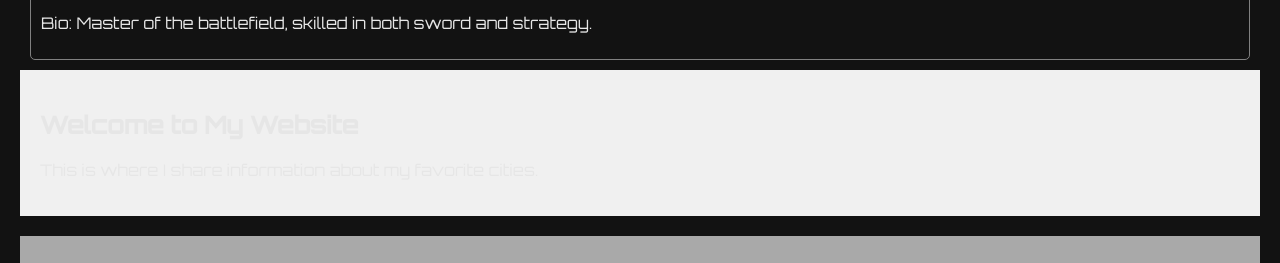
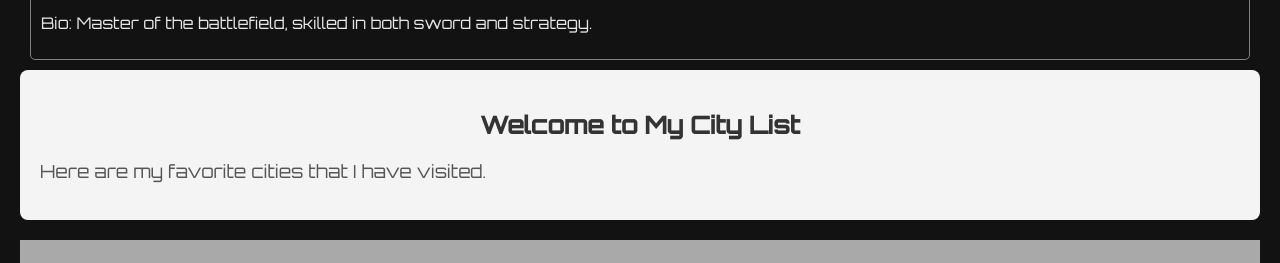
Before and after one commit to brucethe1/alx-fe-reactjs, a React (Vite) app in the folder alx-react-app-new/: page / in a window 1280 px wide. Shown: the part 134-397 px from the top of the page. Built offline with nearby package versions, Linux system fonts and the light colour scheme.

Commit message:
Update MainContent.jsx

```diff
--- a/alx-react-app-new/src/components/MainContent.jsx
+++ b/alx-react-app-new/src/components/MainContent.jsx
@@ -1,11 +1,12 @@
-// MainContent.jsx
-function MainContent() {
-    return (
-      <main style={{ padding: '20px', backgroundColor: '#f0f0f0' }}>
-        <h2>Welcome to My Website</h2>
-        <p>This is where I share information about my favorite cities.</p>
-      </main>
-    );
-  }
+import React from 'react';
 
-  export default MainContent;
+const MainContent = () => {
+  return (
+    <main style={{ padding: '20px', backgroundColor: '#f4f4f4', borderRadius: '8px' }}>
+      <h2 style={{ textAlign: 'center', color: '#333' }}>Welcome to My City List</h2>
+      <p style={{ fontSize: '18px', color: '#555' }}>Here are my favorite cities that I have visited.</p>
+    </main>
+  );
+};
+
+export default MainContent;
```
